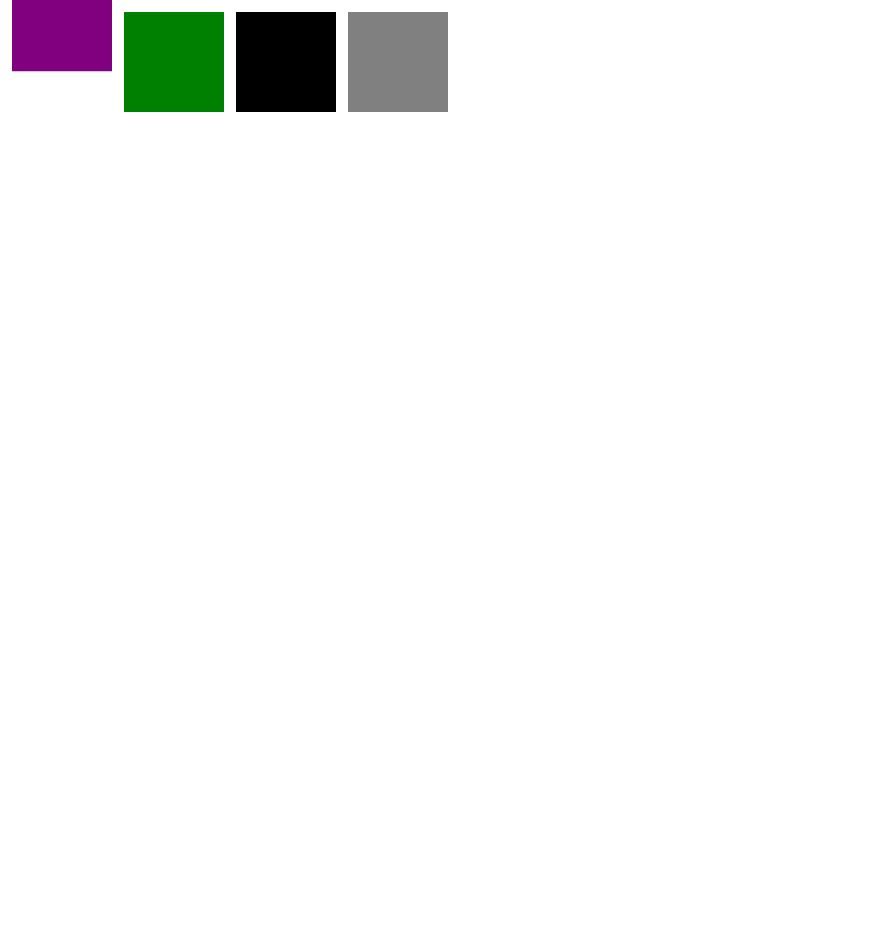
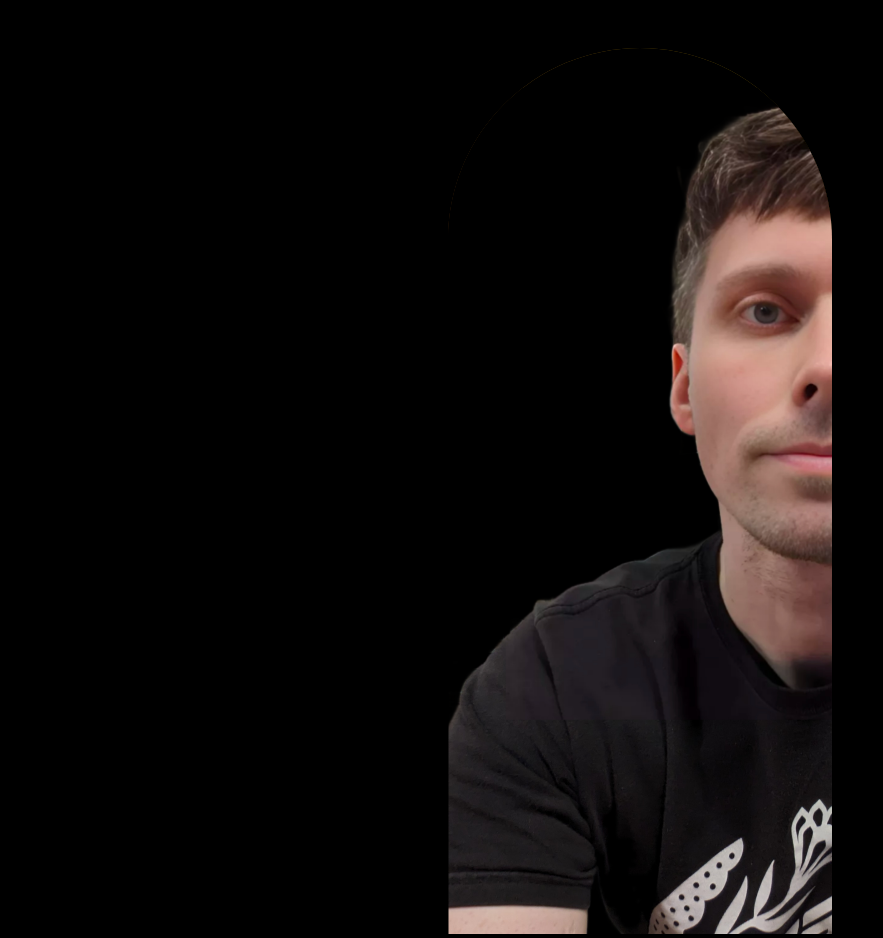
Before and after one commit to nine13/jameshubbell.github.io, a plain HTML site: page index.html in a window 1280 px wide. Shown: the whole page, without its empty margins (0-883 px from the left). Before the commit the page ends 800 px from the top, so only its background shows below. Drawn offline with nearby package versions, Linux system fonts and the light colour scheme.

Commit message:
updated home hero section

```diff
--- a/assets/css/styles.css
+++ b/assets/css/styles.css
@@ -1,4 +1,4 @@
-.box {
+/* .box {
 	position: relative;
 	width: 100px;
 	height: 100px;
@@ -20,4 +20,39 @@
 
 .grey {
 	background-color: grey;
+} */
+
+* {
+	margin: 0;
+	padding: 0;
+	background-color: #000;
 }
+
+.home__hero section {
+	height: 100vh;
+	/* display: inline-block; */
+}
+
+.home__hero-bg {
+    left: calc((100vw/2) - 12em);
+    margin-top: 3rem;
+    position: absolute;
+}
+
+.home__hero-window {
+    background: linear-gradient(45deg, tomato, gold);
+    width: 24em;
+    aspect-ratio: 11 / 15;
+    border-radius: 12rem 12rem 0 0;
+    position: absolute;
+    opacity: 50%;
+}
+
+.home__hero-image {
+	position: relative;
+	width: 24em;
+	margin-top: 0rem;
+    border-radius: 12rem 12rem 0 0;
+    overflow: hidden;
+    padding-top: 2.5rem;
+}
--- a/index.html
+++ b/index.html
@@ -7,10 +7,14 @@
 	<title>Document</title>
 </head>
 <body>
-	<div class="box purple"></div>
-	<div class="box green"></div>
-	<div class="box black"></div>
-	<div class="box grey"></div>
+	<section class="home__hero">
+		<div class="home__hero-bg">
+			<div class="home__hero-window"></div>
+			<div class="home__hero-image">
+				<img src="/assets/images/pretty_james_transparent.png" alt="Self Portrait"/>
+			</div>
+		</div>
+	</section>
 </body>
 <script src="https://cdnjs.cloudflare.com/ajax/libs/animejs/3.2.1/anime.min.js"></script>
 <script src="main.js"></script>
--- a/main.js
+++ b/main.js
@@ -1,15 +1,15 @@
-anime({
-	targets: "div.box",
-	translateY: [
-		{ value: 200, duration: 500 },
-		{ value: 0, duration: 800 },
-	],
-	rotate: {
-		value: "1turn",
-		easing: "easeInOutSine",
-	},
-	delay: function (el, i, l) {
-		return i * 1000;
-	},
-	loop: true,
-});
+// anime({
+// 	targets: "div.box",
+// 	translateY: [
+// 		{ value: 200, duration: 500 },
+// 		{ value: 0, duration: 800 },
+// 	],
+// 	rotate: {
+// 		value: "1turn",
+// 		easing: "easeInOutSine",
+// 	},
+// 	delay: function (el, i, l) {
+// 		return i * 1000;
+// 	},
+// 	loop: true,
+// });
```
